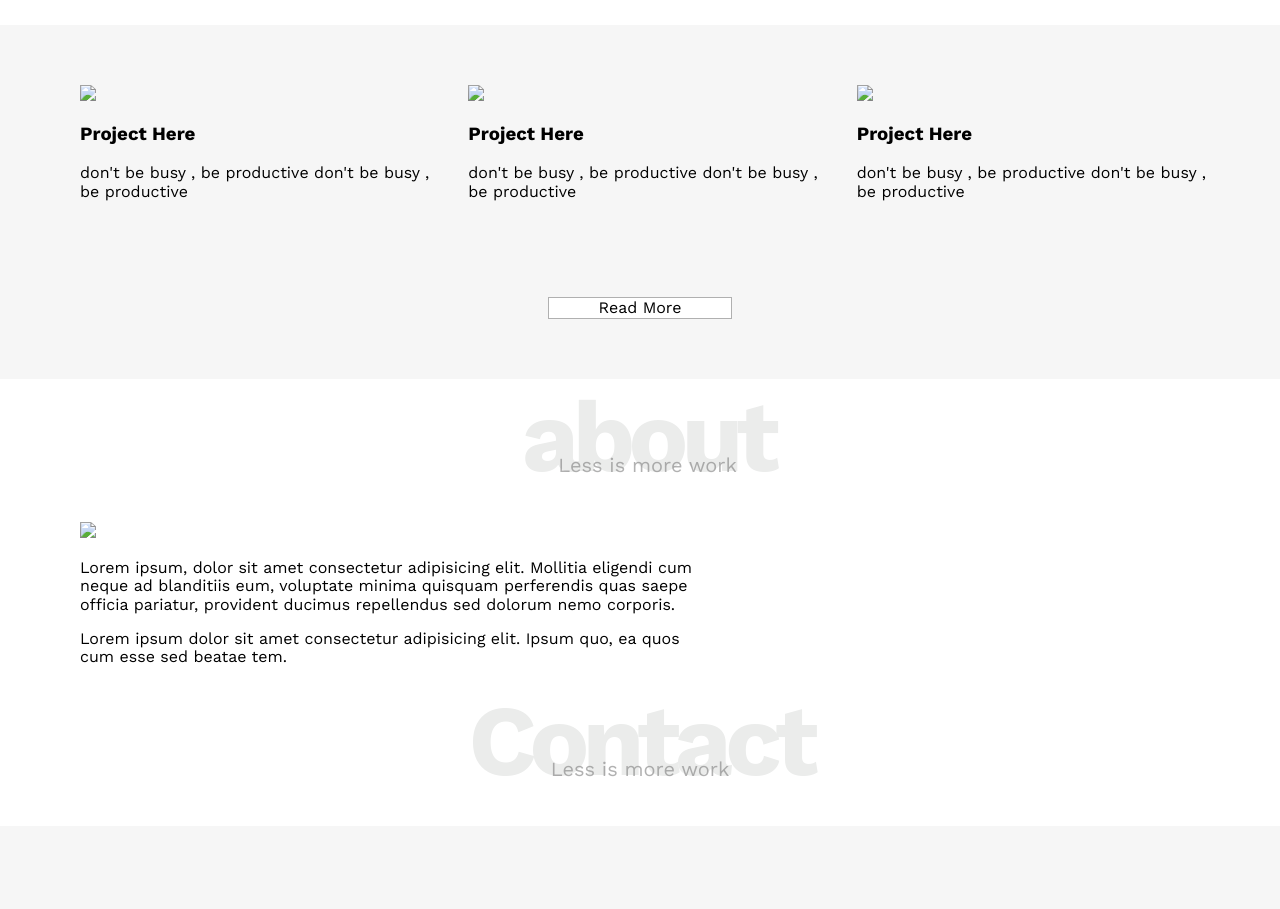
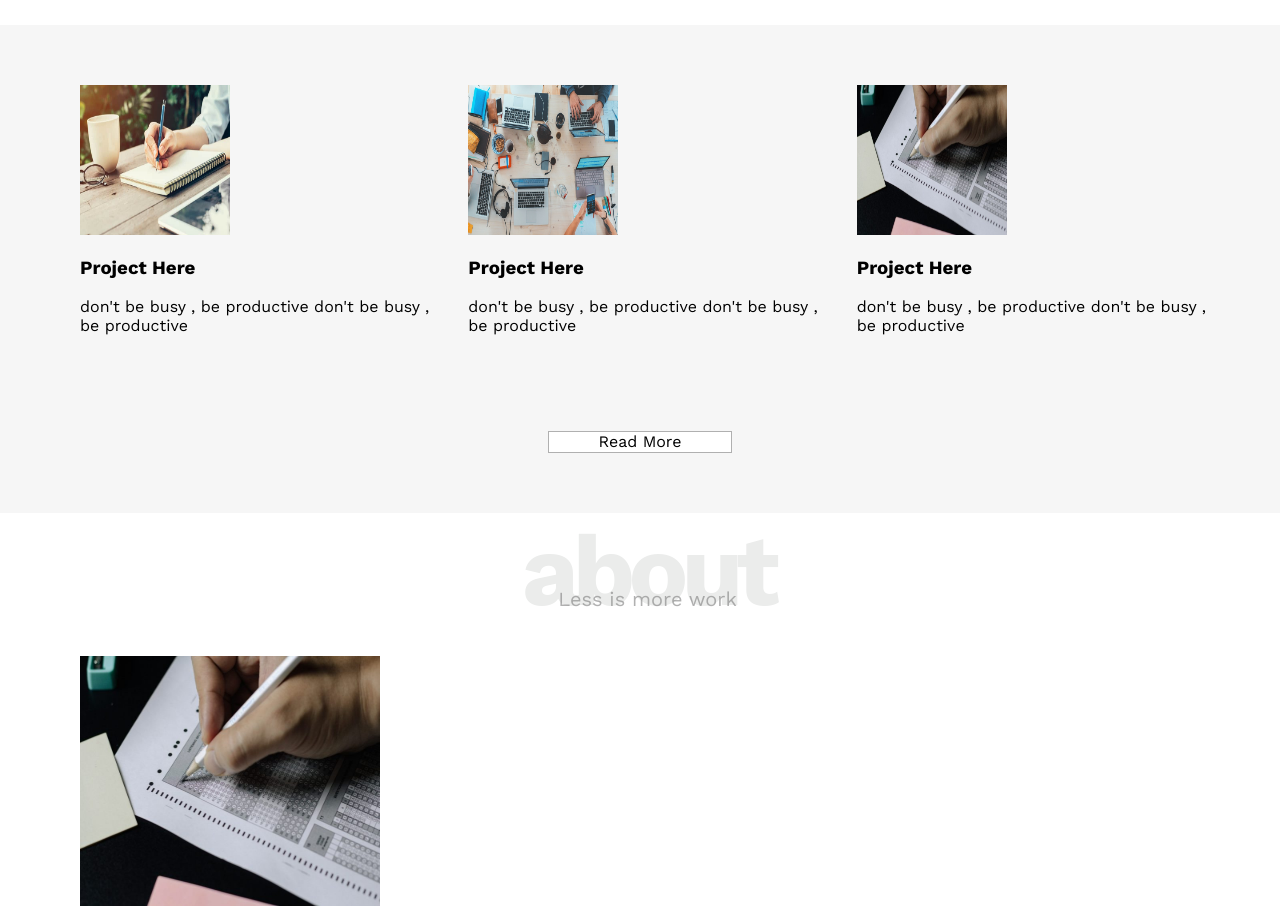
Before and after one commit to salma1781998/tempelate1, a plain HTML site: page index.html in a window 1280 px wide. Shown: the part 1846-2755 px from the top of the page. Drawn offline with nearby package versions, Linux system fonts and the light colour scheme.

Commit message:
do final

```diff
--- a/index.html
+++ b/index.html
@@ -124,17 +124,17 @@
             <div class="container">
                 <div class="portfoliocontainer">
                     <div class="portfoliocol">
-                        <img src="portfolio-1.jpg">
+                        <img class="image" src="image/portfolio-1.jpg">
                         <h3>Project Here</h3>
                         <p>don't be busy , be productive don't be busy , be productive</p>
                     </div>
                     <div class="portfoliocol">
-                        <img src="portfolio-2.jpg">
+                        <img class="image" src="image/portfolio-2.jpg">
                         <h3>Project Here</h3>
                         <p>don't be busy , be productive don't be busy , be productive</p>
                     </div>
                     <div class="portfoliocol">
-                        <img src="portfolio-3.jpg">
+                        <img class="image" src="image/portfolio-3.jpg">
                         <h3>Project Here</h3>
                         <p>don't be busy , be productive don't be busy , be productive</p>
                     </div>
@@ -155,7 +155,7 @@
                 <div class="about">
                     <div class="flexabout">
                         <div class="pic">
-                            <img src="portfolio-3.jpg">
+                            <img class="imageabout" src="image/portfolio-3.jpg">
                         </div>
                         <div class="pragraph">
                             <p>Lorem ipsum, dolor sit amet consectetur adipisicing elit. Mollitia eligendi cum neque ad
--- a/style.css/main.css
+++ b/style.css/main.css
@@ -21,6 +21,7 @@ body {
     padding-left: 15px;
     padding-left: 15px;
 }
+
 
 /*small */
 @media (min-width:768px) {
@@ -227,6 +228,11 @@ body {
     background-color: #f6f6f6;
 }
 
+.portfoliocol .image {
+    width: 150px;
+    height: 150px;
+}
+
 .portfolio .portfoliocontainer {
     display: grid;
     grid-template-columns: repeat(auto-fill, minmax(300px, 1fr));
@@ -255,11 +261,28 @@ body {
 /*start about */
 .about {
     margin-top: 85px;
-    display: flex;
 }
 
-.flexabout {
-    flex-basis: calc(100% - 500px);
+.flexabout .pic {
+    display: grid;
+    grid-template-columns: repeat(2 auto);
+    align-items: center;
+
+
+    /* flex-basis: calc(100% - 500px); */
+    /*width: calc(auto / 2);
+    display: grid;
+    grid-template-columns: repeat(2 auto);
+    align-items: ;
+    display: flex;*/
+
+
+
+}
+
+.flexabout .imageabout {
+    width: 300px;
+    height: 250px;
 }
 
 /* End about */
```
